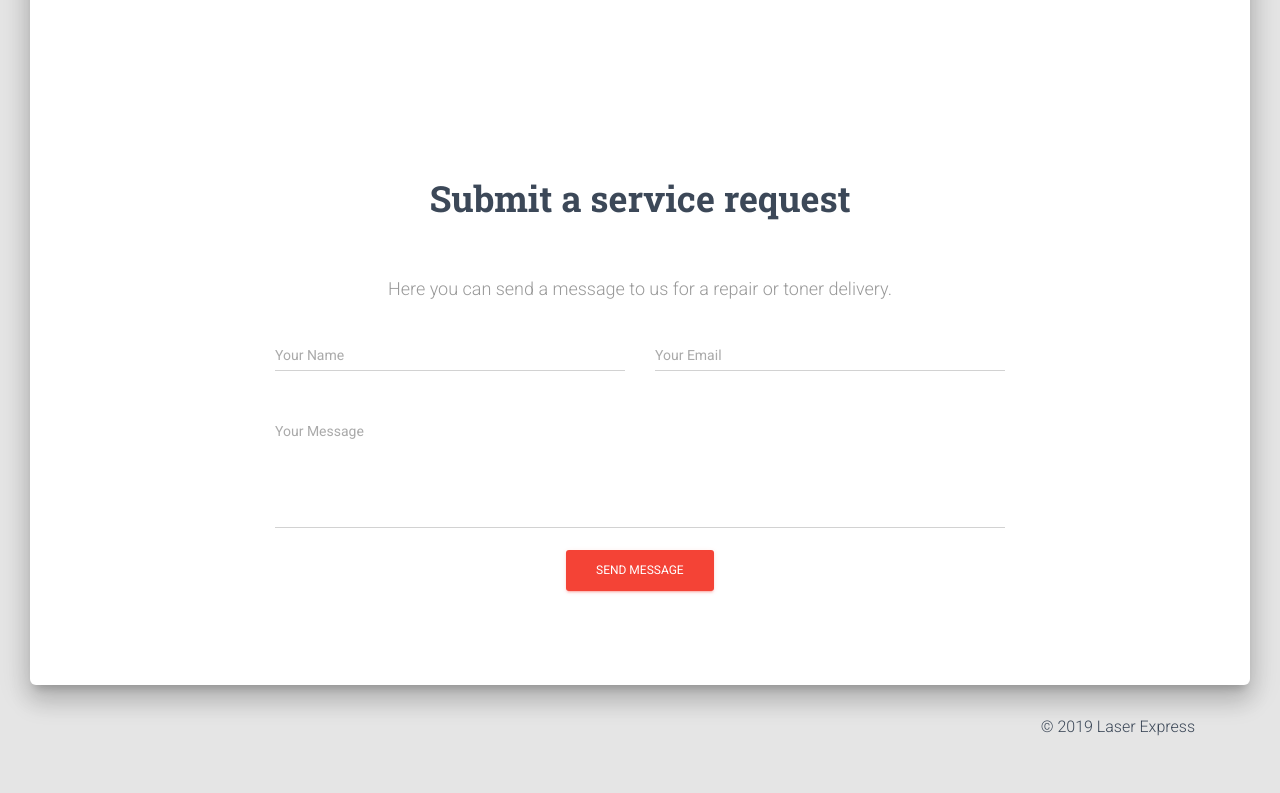
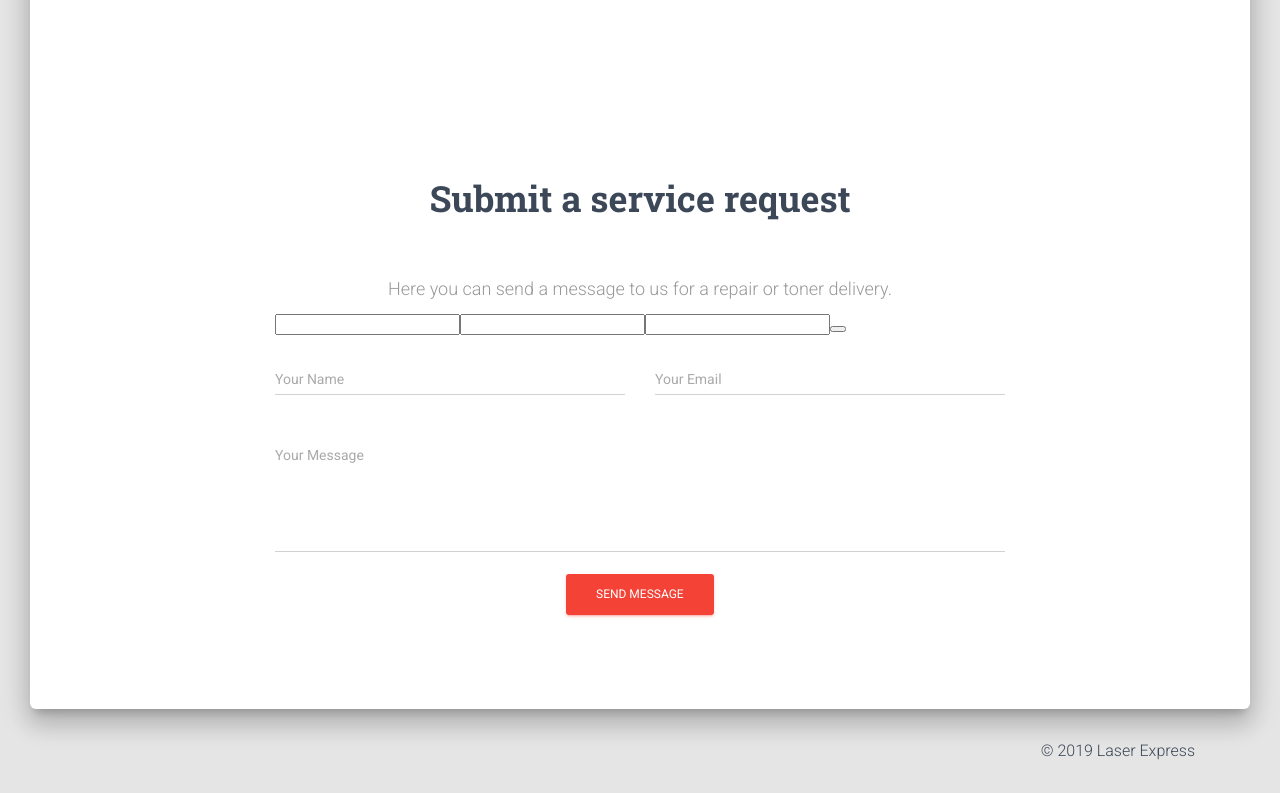
Before and after one commit to travisdbates/laser-express, a Next.js app: page /landing in a window 1280 px wide. Shown: the part 1966-2759 px from the top of the page. Before the commit the page ends 2735 px from the top, so only its background shows below. Built offline with nearby package versions, Linux system fonts and the light colour scheme.

Commit message:
Testing submit form

```diff
--- a/pages-sections/LandingPage-Sections/WorkSection.js
+++ b/pages-sections/LandingPage-Sections/WorkSection.js
@@ -25,9 +25,10 @@ export default function WorkSection() {
             Here you can send a message to us for a repair or toner delivery.
           </h4>
           <form name="contact" method="POST" data-netlify="true">
-            <input type="hidden" name="name" />
-            <input type="hidden" name="email" />
-            <input type="hidden" name="message" />
+            <input name="name" />
+            <input name="email" />
+            <input name="message" />
+            <button type="submit"></button>
             <GridContainer>
               <GridItem xs={12} sm={12} md={6}>
                 <CustomInput
```
